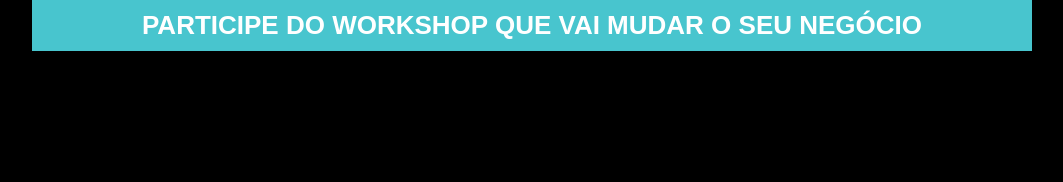
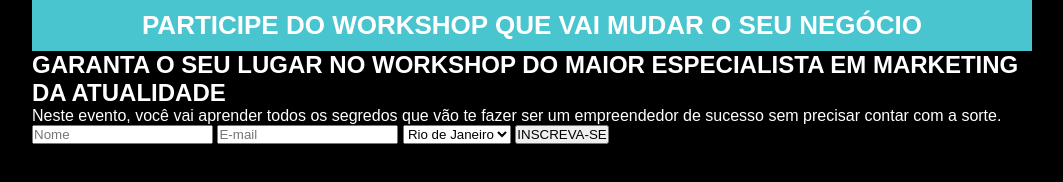
Before and after one commit to caahcavalcantte/pagina-captura, a plain HTML site: page index.html in a window 1280 px wide. Shown: the whole page, without its empty margins (108-1171 px from the left). Drawn offline with Linux system fonts and the light colour scheme.

Commit message:
Estilização da section, criação do formulário e botão do submit

```diff
--- a/css/style.css
+++ b/css/style.css
@@ -24,3 +24,15 @@ header {
     font-size: 26px;
     text-transform: uppercase;
 }
+
+section {
+    color: #fff;
+}
+
+section h2 {
+    text-transform: uppercase;
+}
+
+section p {
+    text-align: justify;
+}
--- a/index.html
+++ b/index.html
@@ -13,6 +13,23 @@
         <header>
             <h1 class="title">participe do workshop que vai mudar o seu negócio</h1>
         </header>
+        <section>
+            <div class="form-container">
+                <h2>Garanta o seu lugar no workshop do maior especialista em marketing da atualidade</h2>
+                <p>Neste evento, você vai aprender todos os segredos que vão te fazer ser um empreendedor de sucesso sem precisar contar com a sorte.</p>
+                <form action="">
+                    <input type="text" id="name" name="name" placeholder="Nome">
+                    <input type="text" id="email" name="email" placeholder="E-mail">
+                    <select name="place" id="">
+                        <option value="rj">Rio de Janeiro</option>
+                        <option value="sp">São Paulo</option>
+                        <option value="mg">Minas Gerais</option>
+                        <option value="es">Espirito Santo</option>
+                    </select>
+                    <input type="submit" value="INSCREVA-SE">
+                </form>
+            </div>
+        </section>
     </div>
 </body>
 </html>
```
